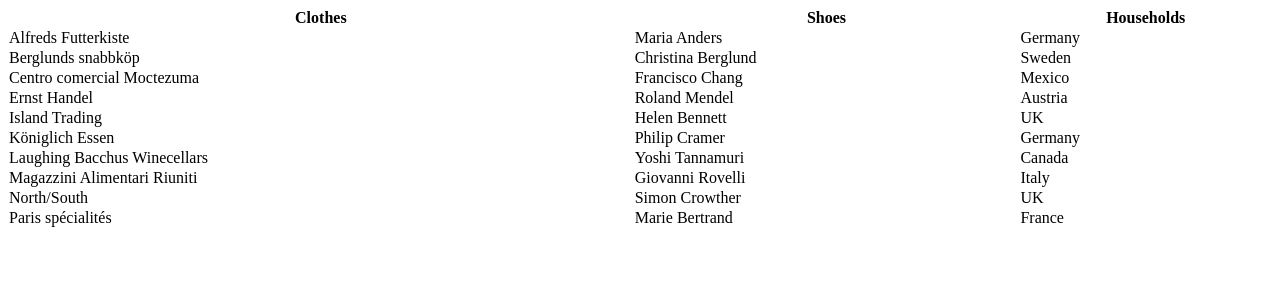
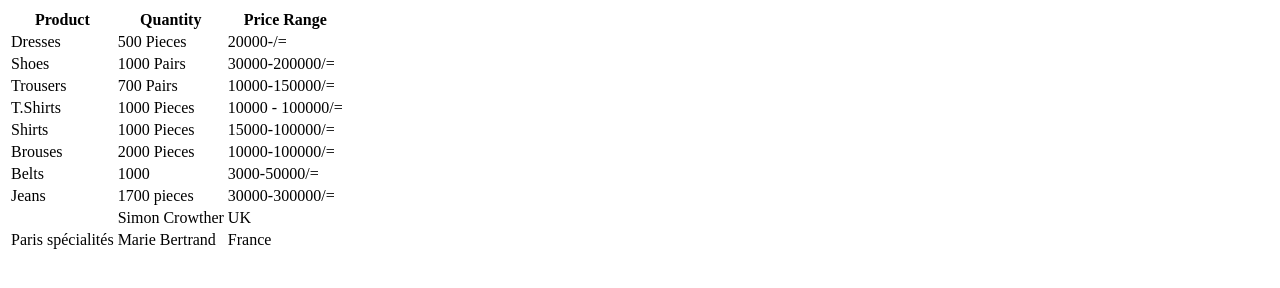
Before and after one commit to BruceTushabe/store_manager, a plain HTML site: page Categories.html in a window 1280 px wide. Drawn offline with Linux system fonts and the light colour scheme.

Commit message:
improved categories

```diff
--- a/Categories.html
+++ b/Categories.html
@@ -8,54 +8,54 @@
 </head>
 <body>
 
-<table class="products">
+<table id="products">
   <tr>
-    <th>Clothes</th>
-    <th>Shoes</th>
-    <th>Households</th>
+    <th>Product</th>
+    <th>Quantity</th>
+    <th>Price Range</th>
   </tr>
   <tr>
-    <td>Alfreds Futterkiste</td>
-    <td>Maria Anders</td>
-    <td>Germany</td>
+    <td>Dresses</td>
+    <td>500 Pieces</td>
+    <td>20000-/=</td>
   </tr>
   <tr>
-    <td>Berglunds snabbköp</td>
-    <td>Christina Berglund</td>
-    <td>Sweden</td>
+    <td>Shoes</td>
+    <td>1000 Pairs</td>
+    <td>30000-200000/=</td>
   </tr>
   <tr>
-    <td>Centro comercial Moctezuma</td>
-    <td>Francisco Chang</td>
-    <td>Mexico</td>
+    <td>Trousers</td>
+    <td>700 Pairs</td>
+    <td>10000-150000/=</td>
   </tr>
   <tr>
-    <td>Ernst Handel</td>
-    <td>Roland Mendel</td>
-    <td>Austria</td>
+    <td>T.Shirts</td>
+    <td>1000 Pieces</td>
+    <td>10000 - 100000/=</td>
   </tr>
   <tr>
-    <td>Island Trading</td>
-    <td>Helen Bennett</td>
-    <td>UK</td>
+    <td>Shirts</td>
+    <td>1000 Pieces</td>
+    <td>15000-100000/=</td>
   </tr>
   <tr>
-    <td>Königlich Essen</td>
-    <td>Philip Cramer</td>
-    <td>Germany</td>
+    <td>Brouses</td>
+    <td>2000 Pieces</td>
+    <td>10000-100000/=</td>
   </tr>
   <tr>
-    <td>Laughing Bacchus Winecellars</td>
-    <td>Yoshi Tannamuri</td>
-    <td>Canada</td>
+    <td>Belts</td>
+    <td>1000</td>
+    <td>3000-50000/=</td>
   </tr>
   <tr>
-    <td>Magazzini Alimentari Riuniti</td>
-    <td>Giovanni Rovelli</td>
-    <td>Italy</td>
+    <td>Jeans</td>
+    <td>1700 pieces</td>
+    <td>30000-300000/=</td>
   </tr>
   <tr>
-    <td>North/South</td>
+    <td></td>
     <td>Simon Crowther</td>
     <td>UK</td>
   </tr>
```
